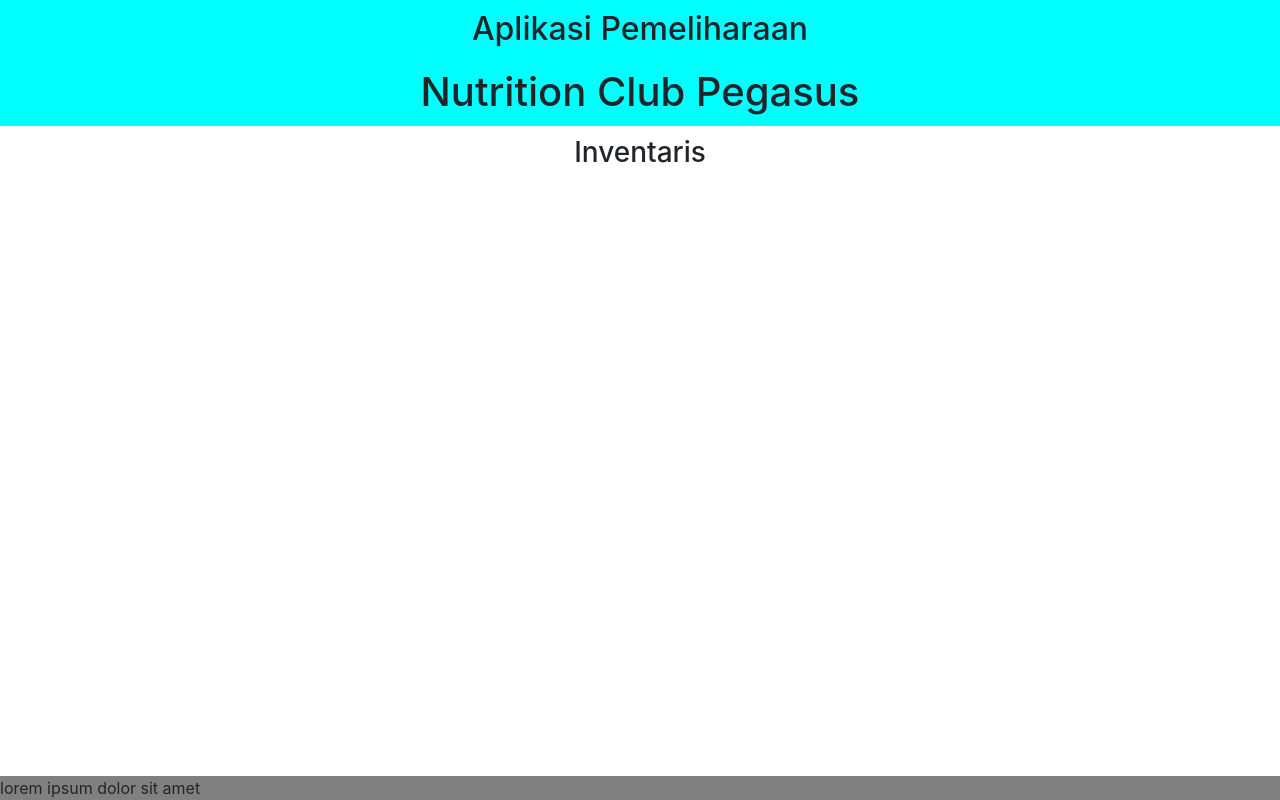
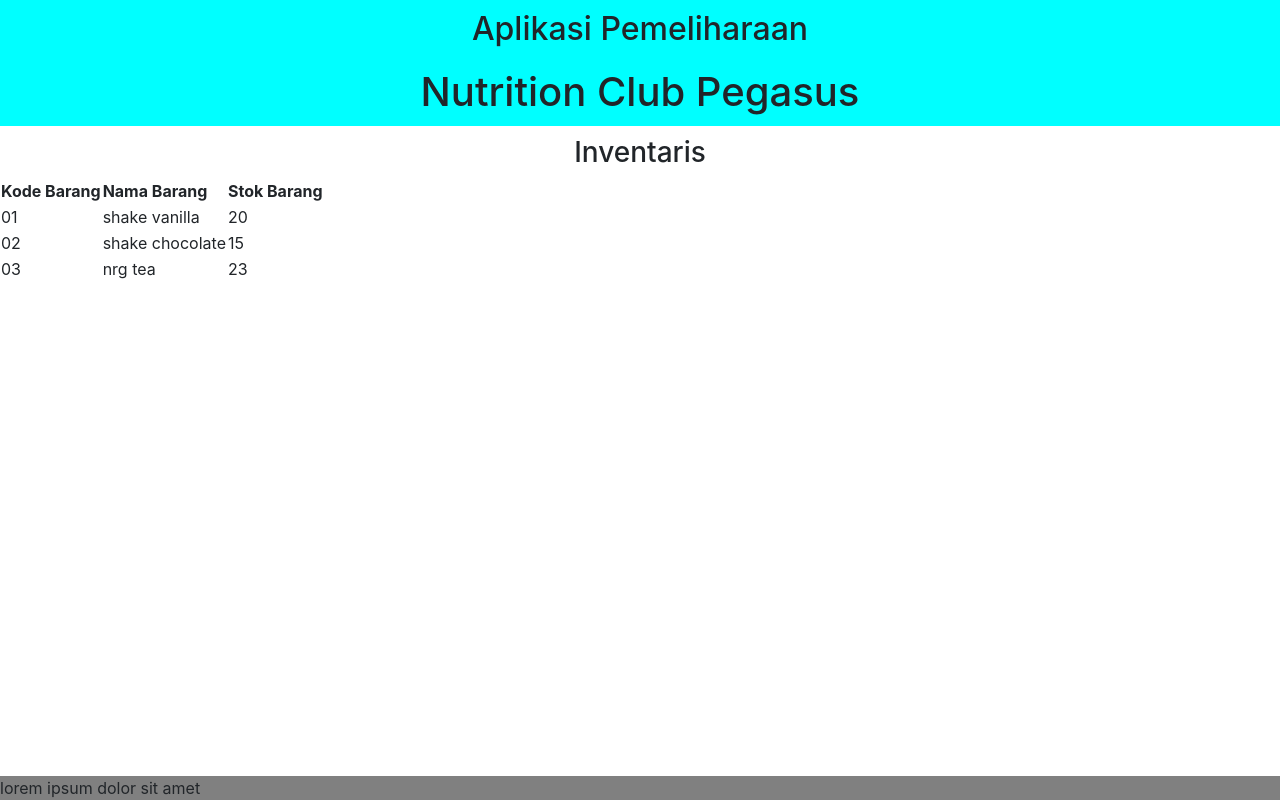
Before and after one commit to thethirdswan/aplpemeliharaanhlf, a React (Create React App) app: page /inventaris in a window 1280 px wide. Built offline with nearby package versions, Linux system fonts and the light colour scheme.

Commit message:
moving stuff around, tidying up

```diff
--- a/src/Footer.js
+++ b/src/components/Footer.js
@@ -1,4 +1,4 @@
-import './css/Footer.css'
+import '../css/Footer.css'
 
 export default function Footer() {
     return (
--- a/src/Header.js
+++ b/src/components/Header.js
@@ -1,5 +1,4 @@
-import './css/Header.css';
-import './Herbalife.jpg';
+import '../css/Header.css';
 
 export default function Header() {
     return (
--- a/src/index.js
+++ b/src/index.js
@@ -2,8 +2,8 @@
 import ReactDOM from 'react-dom/client';
 import './css/index.css';
 import App from './App';
-import Header from './Header'
-import Footer from './Footer'
+import Header from './components/Header'
+import Footer from './components/Footer'
 import Inventaris from './pages/inventaris';
 import Member from './pages/member';
 import {
--- a/src/pages/inventaris.js
+++ b/src/pages/inventaris.js
@@ -1,5 +1,31 @@
+import '../css/inventaris.css';
+
 export default function Inventaris() {
     return (
-        <h3 style={{textAlign: "center"}}>Inventaris</h3>
+        <div>
+            <h3 style={{textAlign: "center"}}>Inventaris</h3>
+            <table>
+                <tr>
+                    <th>Kode Barang</th>
+                    <th>Nama Barang</th>
+                    <th>Stok Barang</th>
+                </tr>
+                <tr>
+                    <td>01</td>
+                    <td>shake vanilla</td>
+                    <td>20</td>
+                </tr>
+                <tr>
+                    <td>02</td>
+                    <td>shake chocolate</td>
+                    <td>15</td>
+                </tr>
+                <tr>
+                    <td>03</td>
+                    <td>nrg tea</td>
+                    <td>23</td>
+                </tr>
+            </table>
+        </div>
     );
 }
--- a/src/pages/member.js
+++ b/src/pages/member.js
@@ -1,3 +1,5 @@
+import '../css/member.css'
+
 export default function Member() {
     return (
         <h3 style={{textAlign: "center"}}>Daftar Member</h3>
```
Also changed, not shown: src/css/inventaris.css (added), src/css/member.css (added).
